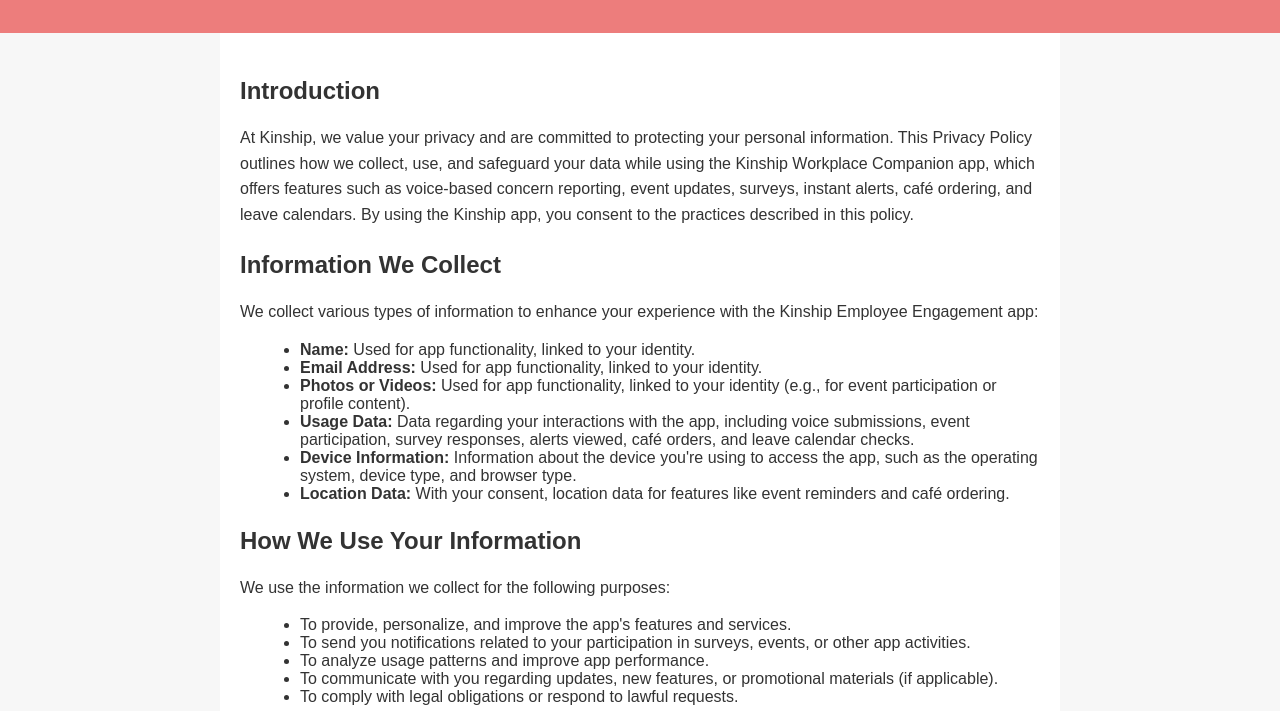
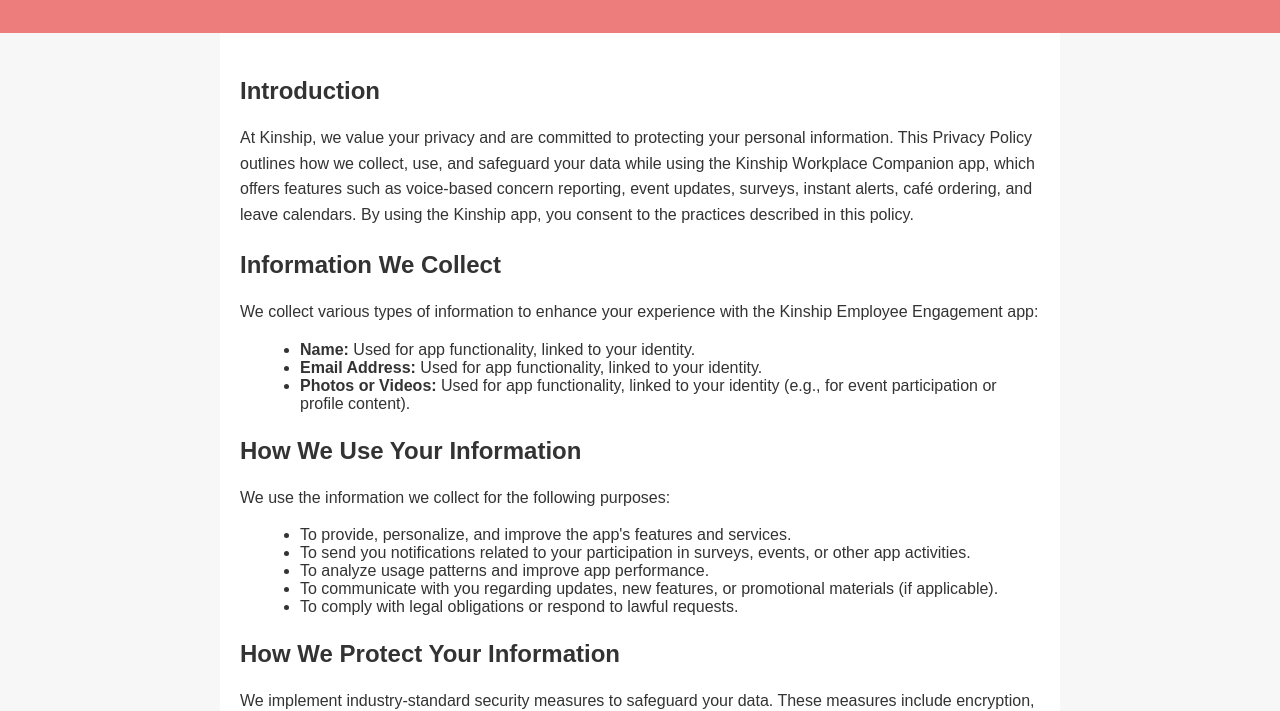
Before and after one commit to SQ-Group/kinship-privacy-policy, a plain HTML site: page index.html in a window 1280 px wide. Shown: the part 123-834 px from the top of the page. Drawn offline with Linux system fonts and the light colour scheme.

Commit message:
Update index.html

```diff
--- a/index.html
+++ b/index.html
@@ -100,20 +100,6 @@
             linked to your identity (e.g., for event participation or profile
             content).
           </li>
-          <li>
-            <strong>Usage Data:</strong> Data regarding your interactions with
-            the app, including voice submissions, event participation, survey
-            responses, alerts viewed, café orders, and leave calendar checks.
-          </li>
-          <li>
-            <strong>Device Information:</strong> Information about the device
-            you're using to access the app, such as the operating system, device
-            type, and browser type.
-          </li>
-          <li>
-            <strong>Location Data:</strong> With your consent, location data for
-            features like event reminders and café ordering.
-          </li>
         </ul>
       </section>
 
```
